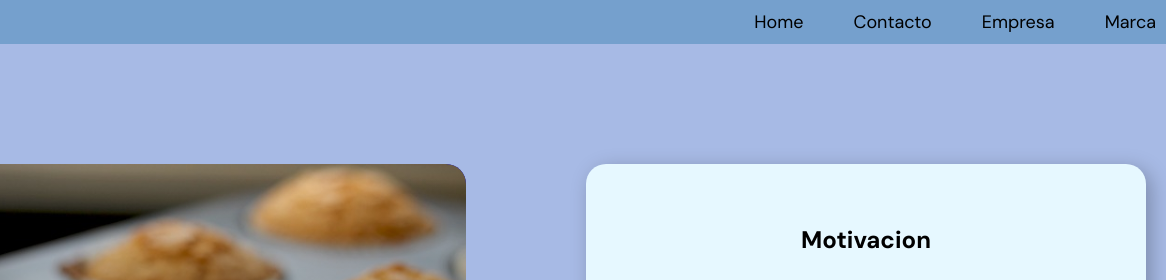
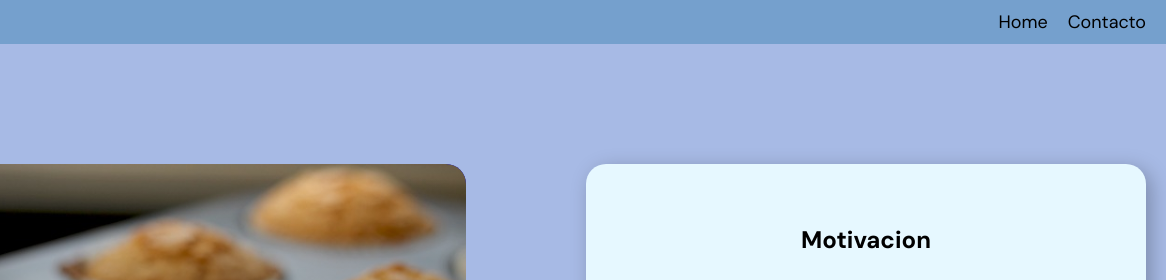
Before and after one commit to EmanuelGJ01/blogmejorado, a plain HTML site: page index.html in a window 1280 px wide. Shown: the top 280 px of the page, 114-1280 px from the left. Drawn offline with Linux system fonts and the light colour scheme.

Commit message:
modificacion header

```diff
--- a/index.html
+++ b/index.html
@@ -22,13 +22,14 @@
                     <a href="">Contacto</a>
                 </li>
 
-                <li>
+
+                <!-- <li>
                     <a href="">Empresa</a>
                 </li>
 
                 <li>
                     <a href="">Marca</a>
-                </li>
+                </li> -->
             </ul>
 
         </nav>
--- a/styles.css
+++ b/styles.css
@@ -36,8 +36,18 @@ nav{
 ul{
 
     display: flex;
-    gap: 50px;
 }
+ul a{
+    transition: all .3s;
+    padding: 10px;
+}
+ul a:hover{
+    color: white;
+    background-color: black;
+
+}
+
+
 
 main{
     max-width: 1280px;
```
